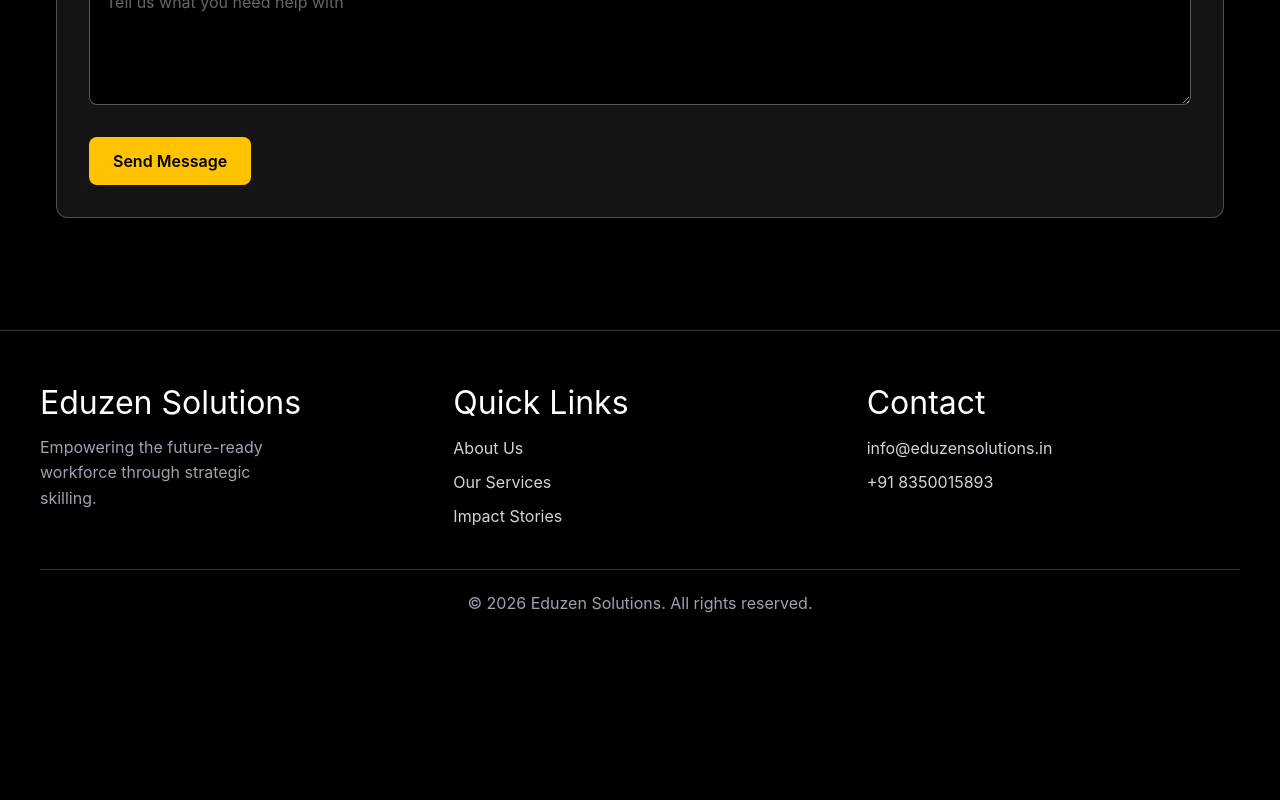
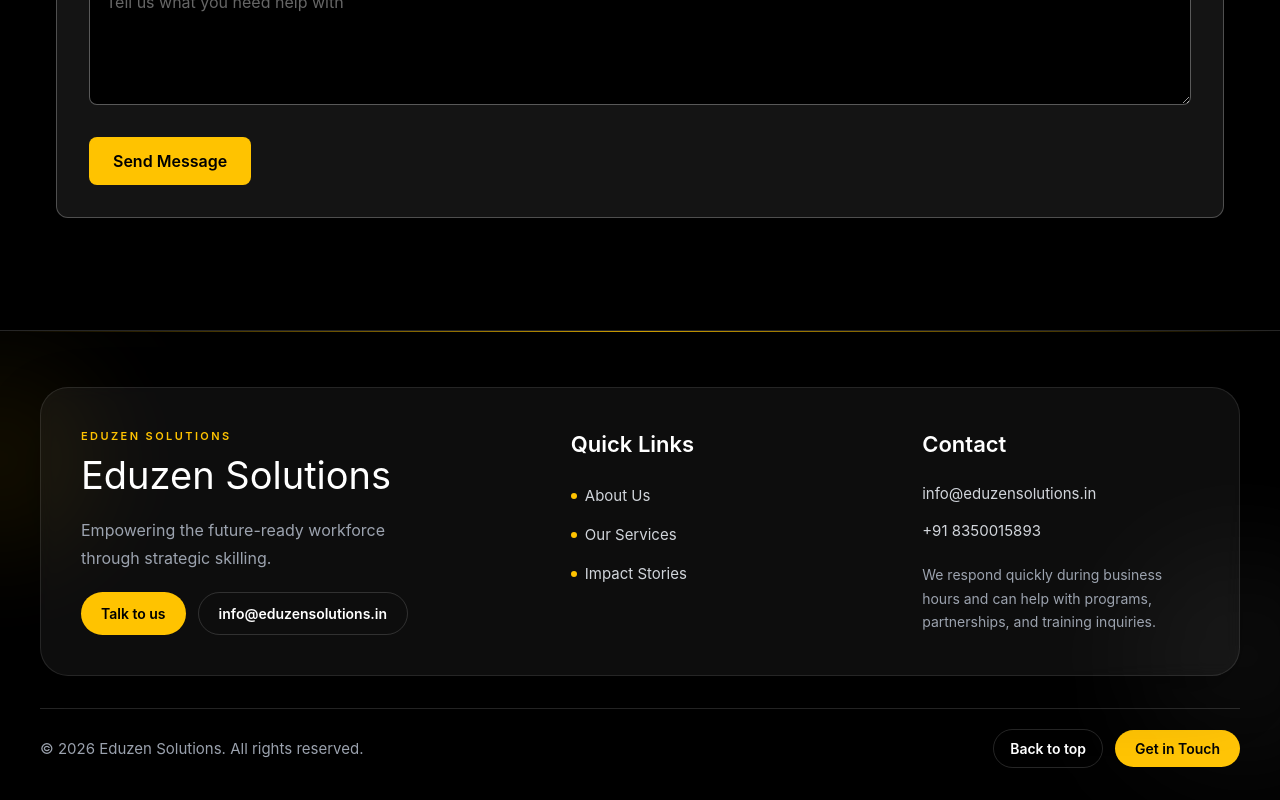
Before and after one commit to eduzensolutions-code/Eduzen_Temporary, a React (Vite) app in the folder frontend/: page / in a window 1280 px wide. Shown: the part 6515-7315 px from the top of the page. Before the commit the page ends 7163 px from the top, so only its background shows below. Built offline with nearby package versions, Linux system fonts and the light colour scheme.

Commit message:
Minor Bug FIx in the footer section

```diff
--- a/frontend/src/App.jsx
+++ b/frontend/src/App.jsx
@@ -46,7 +46,7 @@
       </Helmet>
 
       <Navbar />
-      <main className="min-h-screen bg-black">
+      <main id="top" className="min-h-screen bg-black">
         <Hero />
         <AboutSection />
         <ServicesSection />
--- a/frontend/src/components/FooterSection.jsx
+++ b/frontend/src/components/FooterSection.jsx
@@ -5,28 +5,75 @@
   return (
     <a
       href={href}
-      className="inline-flex rounded-sm text-[16px] leading-[26px] text-[#d1d5db] transition-colors hover:text-[#ffc300] focus-visible:outline-2 focus-visible:outline-offset-2 focus-visible:outline-[#ffc300]"
+      className="inline-flex items-center gap-2 rounded-md text-[15px] leading-[24px] text-[#d1d5db] transition-colors duration-200 hover:text-[#ffc300] focus-visible:outline-2 focus-visible:outline-offset-2 focus-visible:outline-[#ffc300]"
     >
+      <span aria-hidden="true" className="h-1.5 w-1.5 rounded-full bg-[#ffc300]" />
       {label}
+    </a>
+  )
+}
+
+function FooterContactLink({ href, value }) {
+  return (
+    <a
+      href={href}
+      className="inline-flex items-center rounded-md text-[15px] leading-[24px] text-[#d1d5db] transition-colors duration-200 hover:text-[#ffc300] focus-visible:outline-2 focus-visible:outline-offset-2 focus-visible:outline-[#ffc300]"
+    >
+      {value}
     </a>
   )
 }
 
 export default function FooterSection() {
   return (
-    <footer className="mt-8 border-t border-white/20 px-5 pb-8 pt-10 md:px-10 md:pt-14">
+    <footer className="relative mt-8 overflow-hidden border-t border-white/15 px-5 pb-8 pt-10 md:px-10 md:pt-14">
+      <div
+        aria-hidden="true"
+        className="absolute inset-x-0 top-0 h-px bg-gradient-to-r from-transparent via-[#ffc300]/80 to-transparent"
+      />
+      <div
+        aria-hidden="true"
+        className="absolute left-0 top-10 h-44 w-44 -translate-x-1/2 rounded-full bg-[#ffc300]/10 blur-3xl"
+      />
+      <div
+        aria-hidden="true"
+        className="absolute right-0 bottom-8 h-56 w-56 translate-x-1/3 rounded-full bg-white/5 blur-3xl"
+      />
       <Container className="max-w-[1200px]">
-        <div className="grid gap-10 md:grid-cols-2 xl:grid-cols-3">
-          <section aria-label="Brand information">
-            <h2 className="text-[32px] leading-8 text-white">{footerBrand.name}</h2>
-            <p className="mt-4 max-w-[252px] text-[16px] leading-[1.6] text-[#9ca3af]">
+        <div className="relative grid gap-10 rounded-[28px] border border-white/10 bg-white/5 p-7 shadow-[0_20px_60px_rgba(0,0,0,0.22)] backdrop-blur-sm md:grid-cols-2 md:p-10 xl:grid-cols-[1.3fr_0.9fr_0.8fr]">
+          <section aria-label="Brand information" className="space-y-5">
+            <div>
+              <p className="text-[11px] font-semibold uppercase tracking-[0.22em] text-[#ffc300]">
+                Eduzen Solutions
+              </p>
+              <h2 className="mt-3 text-[32px] leading-[1.05] text-white md:text-[38px]">
+                {footerBrand.name}
+              </h2>
+            </div>
+
+            <p className="max-w-[340px] text-[15px] leading-[1.75] text-[#9ca3af] md:text-[16px]">
               {footerBrand.description}
             </p>
+
+            <div className="flex flex-wrap gap-3">
+              <a
+                href="#contact"
+                className="inline-flex items-center justify-center rounded-full bg-[#ffc300] px-5 py-2.5 text-[14px] font-semibold text-black transition-colors duration-200 hover:bg-white focus-visible:outline-2 focus-visible:outline-offset-2 focus-visible:outline-[#ffc300]"
+              >
+                Talk to us
+              </a>
+              <a
+                href="mailto:info@eduzensolutions.in"
+                className="inline-flex items-center justify-center rounded-full border border-white/15 px-5 py-2.5 text-[14px] font-semibold text-white transition-colors duration-200 hover:border-[#ffc300] hover:text-[#ffc300] focus-visible:outline-2 focus-visible:outline-offset-2 focus-visible:outline-[#ffc300]"
+              >
+                info@eduzensolutions.in
+              </a>
+            </div>
           </section>
 
-          <nav aria-label="Quick links">
-            <h3 className="text-[32px] leading-8 text-white">Quick Links</h3>
-            <ul className="mt-4 space-y-2">
+          <nav aria-label="Quick links" className="space-y-5">
+            <h3 className="text-[20px] font-semibold text-white md:text-[22px]">Quick Links</h3>
+            <ul className="space-y-3">
               {quickLinks.map((link) => (
                 <li key={link.label}>
                   <FooterLink href={link.href} label={link.label} />
@@ -35,27 +82,53 @@
             </ul>
           </nav>
 
-          <address className="not-italic">
-            <h3 className="text-[32px] leading-8 text-white">Contact</h3>
-            <ul className="mt-4 space-y-2">
+          <address className="not-italic space-y-5">
+            <h3 className="text-[20px] font-semibold text-white md:text-[22px]">Contact</h3>
+            <ul className="space-y-3">
               {footerContactItems.map((item) => (
                 <li key={item.label}>
-                  <a
-                    href={item.href}
-                    className="inline-flex rounded-sm text-[16px] leading-[26px] text-[#d1d5db] transition-colors hover:text-[#ffc300] focus-visible:outline-2 focus-visible:outline-offset-2 focus-visible:outline-[#ffc300]"
-                  >
-                    {item.value}
-                  </a>
+                  <FooterContactLink href={item.href} value={item.value} />
                 </li>
               ))}
             </ul>
+            <p className="max-w-[240px] text-[14px] leading-[1.7] text-[#9ca3af]">
+              We respond quickly during business hours and can help with programs, partnerships,
+              and training inquiries.
+            </p>
           </address>
         </div>
 
-        <div className="mt-10 border-t border-white/20 pt-5 text-center">
-          <p className="text-[16px] leading-[26px] text-[#9ca3af]">
+        {/* Updated Bottom Bar */}
+        <div className="mt-8 flex flex-col gap-4 border-t border-white/15 pt-5 md:flex-row md:items-center md:justify-between">
+          <p className="text-center text-[14px] leading-[22px] text-[#9ca3af] md:text-left md:text-[15px]">
             © {new Date().getFullYear()} Eduzen Solutions. All rights reserved.
           </p>
+
+          <div className="flex flex-wrap items-center justify-center gap-3 md:justify-end">
+
+            <a
+              href="https://auriksha.com/"
+              target="_blank"
+              rel="noopener noreferrer"
+              className="inline-flex items-center justify-center rounded-full border border-[#000000] px-5 py-2 text-[14px] font-semibold text-[#000000] transition-colors duration-200 hover:bg-[#000000] hover:text-black focus-visible:outline-2 focus-visible:outline-offset-2 focus-visible:outline-[#000000]"
+            >
+              Visit Auriksha
+            </a>
+
+            <a
+              href="#top"
+              className="inline-flex items-center justify-center rounded-full border border-white/15 px-4 py-2 text-[14px] font-semibold text-white transition-colors duration-200 hover:border-white/30 hover:bg-white/5 focus-visible:outline-2 focus-visible:outline-offset-2 focus-visible:outline-[#ffc300]"
+            >
+              Back to top
+            </a>
+
+            <a
+              href="#contact"
+              className="inline-flex items-center justify-center rounded-full bg-[#ffc300] px-5 py-2 text-[14px] font-semibold text-black transition-colors duration-200 hover:bg-white focus-visible:outline-2 focus-visible:outline-offset-2 focus-visible:outline-[#ffc300]"
+            >
+              Get in Touch
+            </a>
+          </div>
         </div>
       </Container>
     </footer>
```
